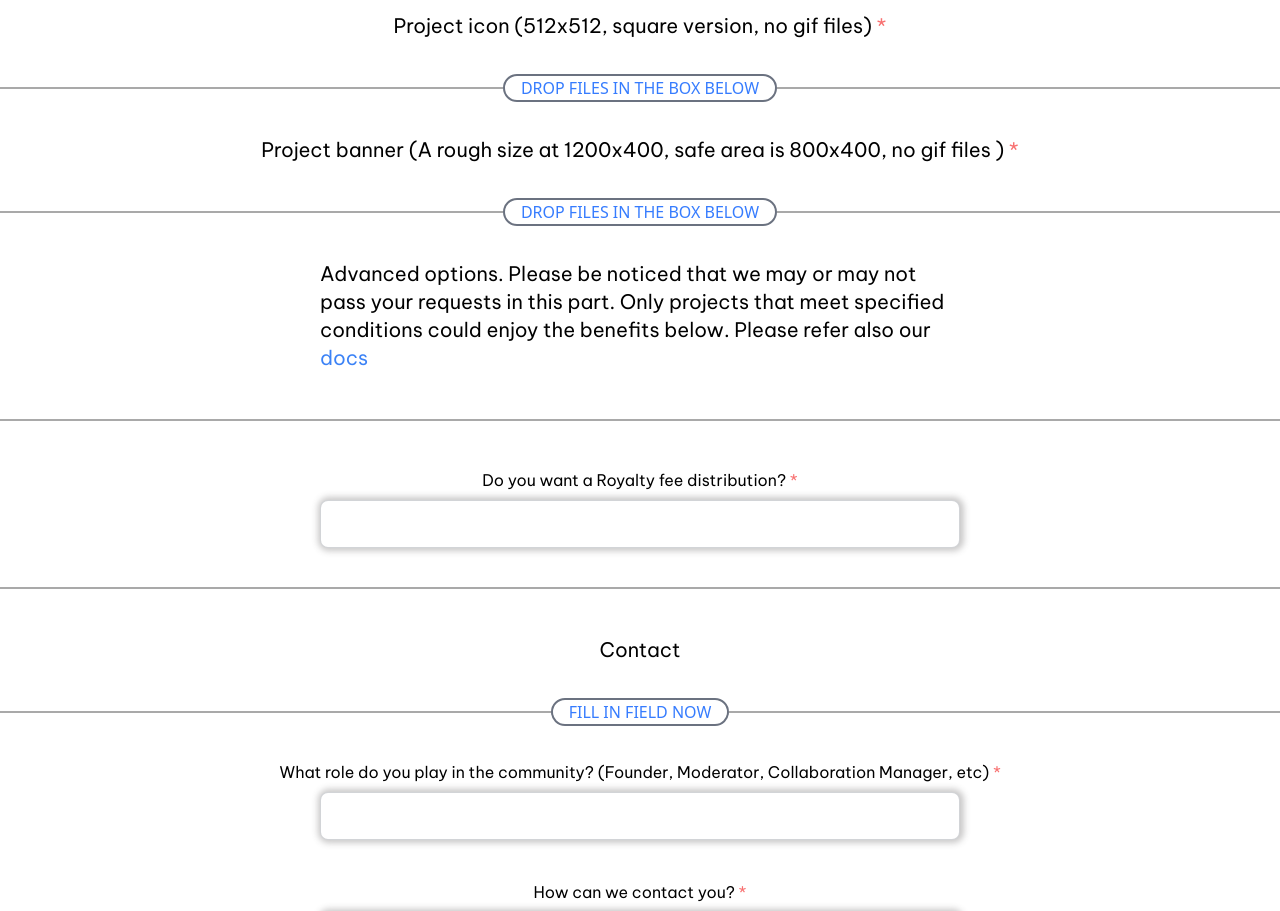
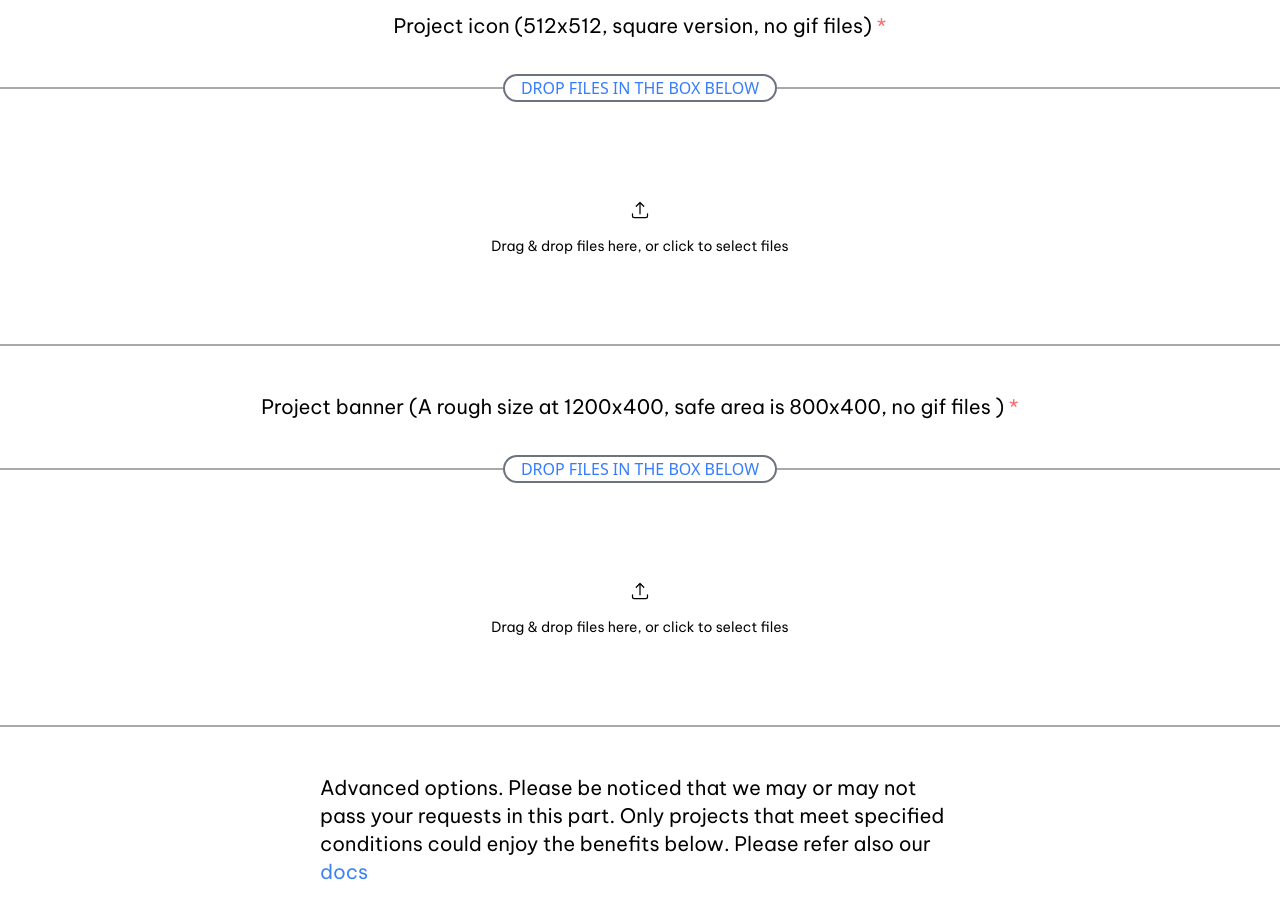
Before and after one commit to panoptisDev/dotsama-nftmarketplace-orig, a Next.js app: page /verify in a window 1280 px wide. Shown: the part 2080-2991 px from the top of the page. Built offline with nearby package versions, Linux system fonts and the light colour scheme.

Commit message:
link fixed

```diff
--- a/app/verify/page.tsx
+++ b/app/verify/page.tsx
@@ -1,6 +1,7 @@
 import Link from "next/link";
 import Image from "next/image";
 import banner from "../../public/assets/images/apply/banner.png";
+import Dropzone from "@/components/DropZone/DropZone";
 
 export default function Apply() {
   return (
@@ -199,6 +200,9 @@ export default function Apply() {
           </span>
         </div>
 
+        <Dropzone className="p-16 mt-10 flex justify-center" />
+
+        <div className="divider"></div>
         <p className="text-xl text-center py-6 px-3">
           Project banner (A rough size at 1200x400, safe area is 800x400, no gif
           files ) <span className="text-red-400">*</span>
@@ -208,6 +212,10 @@ export default function Apply() {
             DROP FILES IN THE BOX BELOW
           </span>
         </div>
+
+        <Dropzone className="p-16 mt-10 flex justify-center" />
+
+        <div className="divider"></div>
         <div className="flex justify-center py-6">
           <p className="text-xl text-left w-[80vw] xl:w-[50vw]">
             Advanced options. Please be noticed that we may or may not pass your
--- a/components/DropZone/DropZone.tsx
+++ b/components/DropZone/DropZone.tsx
@@ -1,3 +1,4 @@
+"use client";
 import Image from "next/image";
 import { useCallback, useEffect, useState } from "react";
 import { useDropzone, FileRejection } from "react-dropzone";
--- a/components/Footer/Footer.tsx
+++ b/components/Footer/Footer.tsx
@@ -93,7 +93,9 @@ export default function Footer() {
         <Link href="/verify" className="link link-hover pb-2">
           Apply for NFT Verification
         </Link>
-        <a className="link link-hover pb-2">Apply for Launchpad</a>
+        <Link href={"/launchpad"} className="link link-hover pb-2">
+          Apply for Launchpad
+        </Link>
       </div>
       <div>
         <h2 className="link link-hover font-black mb-4 footerHead">LINKS</h2>
```
